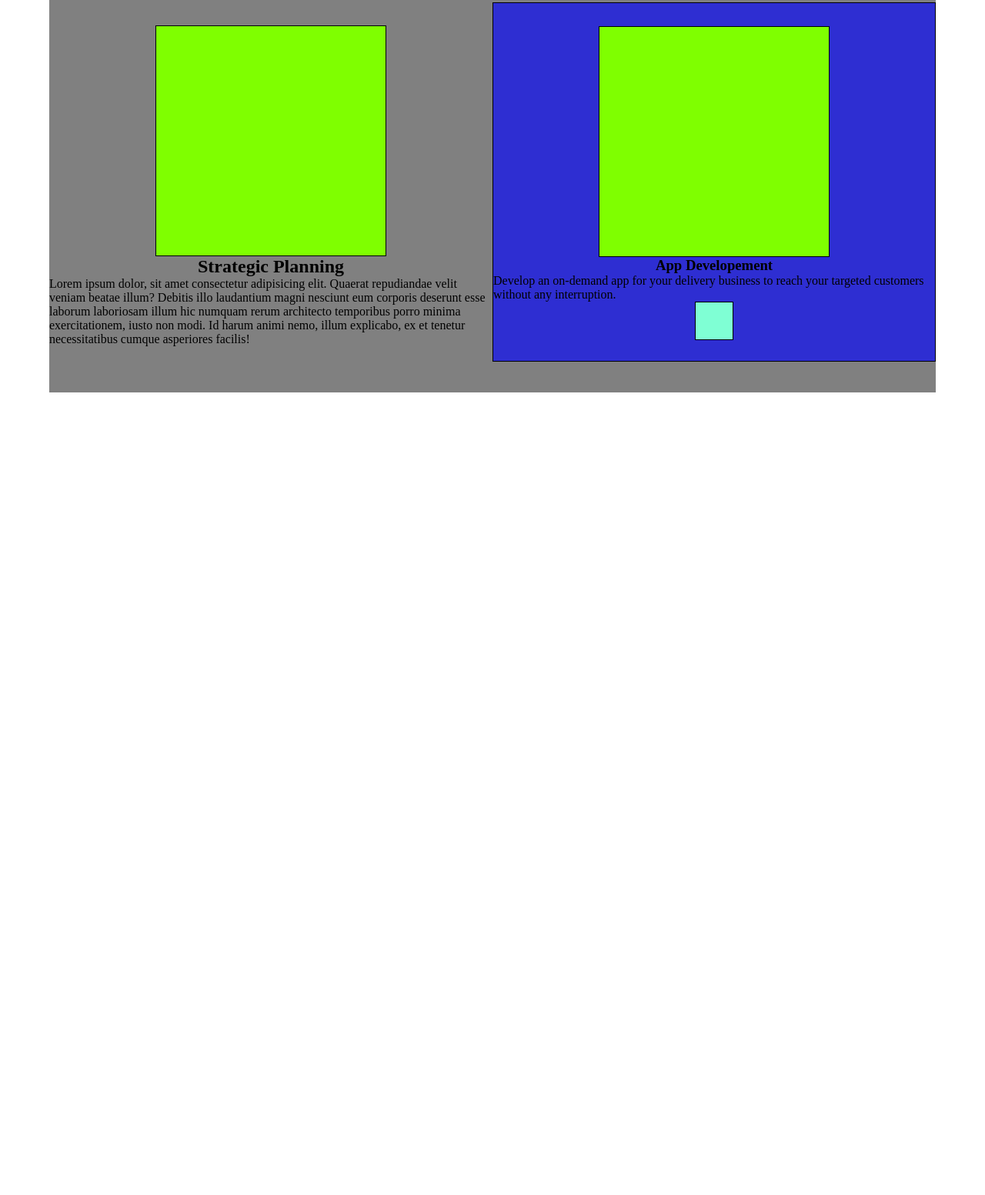
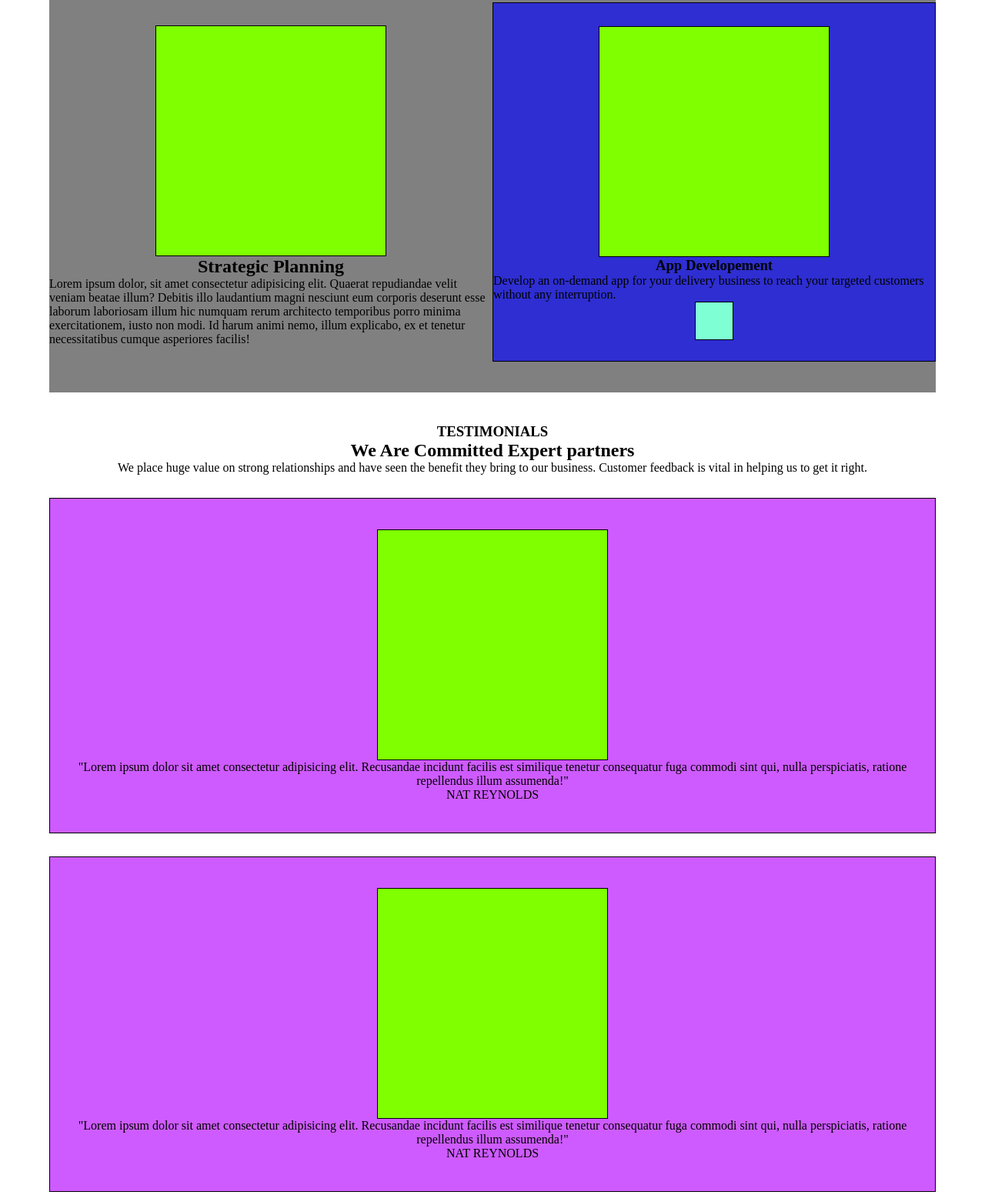
Before and after one commit to pietrolupi/htmlcss-responsive-layout, a plain HTML site: page index.html in a window 1280 px wide. Shown: the part 1019-2572 px from the top of the page at 77% size. Before the commit the page ends 1529 px from the top, so only its background shows below. Drawn offline with Linux system fonts and the light colour scheme.

Commit message:
[edit]:section3

```diff
--- a/assets/css/style.css
+++ b/assets/css/style.css
@@ -13,6 +13,11 @@
 
 .debug2 {
   background-color: rgba(0, 0, 255, 0.644);
+  border: 1px solid black;
+}
+
+.debug3 {
+  background-color: rgba(179, 0, 255, 0.644);
   border: 1px solid black;
 }
 
@@ -49,6 +54,14 @@
   padding-bottom: 20px;
 }
 
+.testimonial {
+  padding: 40px 0;
+}
+
+.testimonial.card {
+  padding: 40px 0;
+  margin: 30px 0;
+}
 
 /* ------------------------------------------- */
 
@@ -73,6 +86,19 @@
 }
 
 .planning .right {
+  display: flex;
+  flex-direction: column;
+  align-items: center;
+}
+
+
+.testimonial>h2,
+.testimonial>h3,
+.testimonial>p {
+  text-align: center;
+}
+
+.testimonial.card {
   display: flex;
   flex-direction: column;
   align-items: center;
@@ -122,9 +148,16 @@ header ul {
 /* -------- */
 /* section2 */
 
+/* -------- */
+
+
+/* section3 */
+
+.card-text {
+  text-align: center;
+}
 
 /* -------- */
-
 /* ------------------------------------------------------- */
 
 
@@ -169,11 +202,13 @@ header ul {
   margin-right: 20px;
 }
 /* -------- */
+
 /* section2 */
+/* -------- */
 
+/* section3 */
+/* -------- */
 
-
-/* -------- */
 
 /* ------------------------------------------- */
 
--- a/index.html
+++ b/index.html
@@ -83,6 +83,38 @@
    </section>
    <!--------------->
 
+   <!-- section3 -->
+   <section class="testimonial container">
+     <h3>TESTIMONIALS</h3>
+     <h2>We Are Committed Expert partners</h2>
+     <p>We place huge value on strong relationships and have seen the benefit they bring to our business. Customer feedback is vital in helping us to get it right.</p>
+     <div class="testimonial card debug3">
+      <div class="img-placeholder2"></div>
+      <div class="card-text">
+        <p>"Lorem ipsum dolor sit amet consectetur adipisicing elit. Recusandae incidunt facilis est similique tenetur consequatur fuga commodi sint qui, nulla perspiciatis, ratione repellendus illum assumenda!"</p>
+        <span>NAT REYNOLDS</span>
+      </div>
+     </div>
+
+     <div class="testimonial card debug3">
+      <div class="img-placeholder2"></div>
+      <div class="card-text">
+        <p>"Lorem ipsum dolor sit amet consectetur adipisicing elit. Recusandae incidunt facilis est similique tenetur consequatur fuga commodi sint qui, nulla perspiciatis, ratione repellendus illum assumenda!"</p>
+        <span>NAT REYNOLDS</span>
+      </div>
+     </div>
+
+     <div class="testimonial card debug3">
+      <div class="img-placeholder2"></div>
+      <div class="card-text">
+        <p>"Lorem ipsum dolor sit amet consectetur adipisicing elit. Recusandae incidunt facilis est similique tenetur consequatur fuga commodi sint qui, nulla perspiciatis, ratione repellendus illum assumenda!"</p>
+        <span>NAT REYNOLDS</span>
+      </div>
+     </div>
+
+
+   </section>
+   <!--------------->
 
   </main>
 
```
